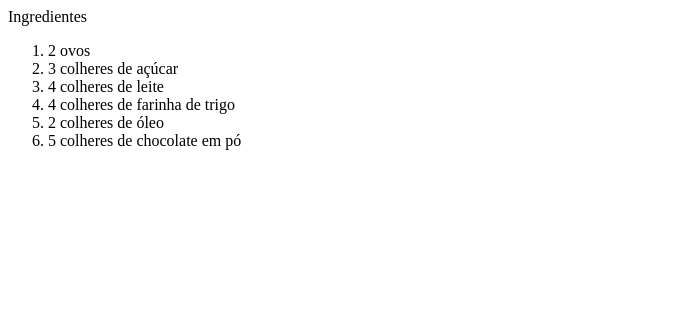
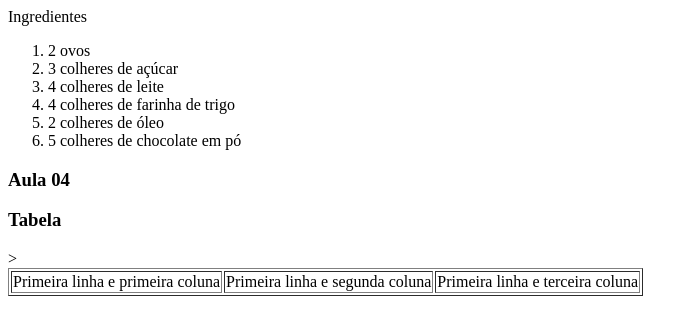
Before and after one commit to Nathnath08/N-thalia2EJBS, a plain HTML site: page receita.html in a window 1280 px wide. Shown: the whole page, without its empty margins (0-698 px from the left). Drawn offline with Linux system fonts and the light colour scheme.

Commit message:
Add files via upload

```diff
--- a/receita.html
+++ b/receita.html
@@ -18,3 +18,21 @@
 </ol>
 </body>
 </html>
+
+<h3>Aula 04<h3
+
+  <h4>Tabela </h4>
+
+    <table border="1">
+
+    </body>
+
+    <tr>
+      <td>Primeira linha e primeira coluna</td>
+      <td>Primeira linha e segunda coluna </td>
+      <td>Primeira linha e terceira coluna</td>
+    </tr>
+  </h4>
+
+</h3>
+>
```
